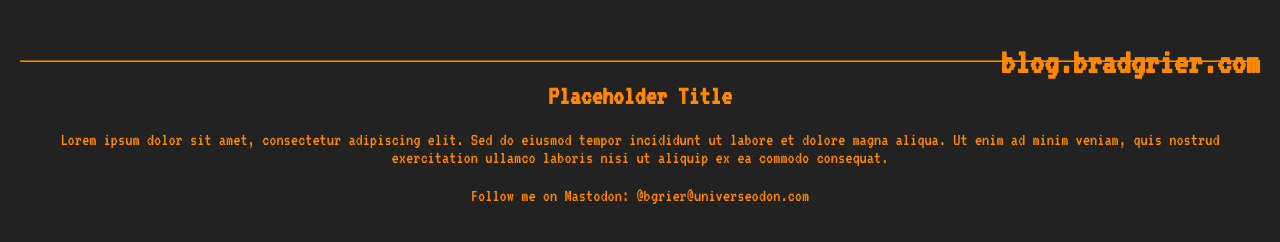
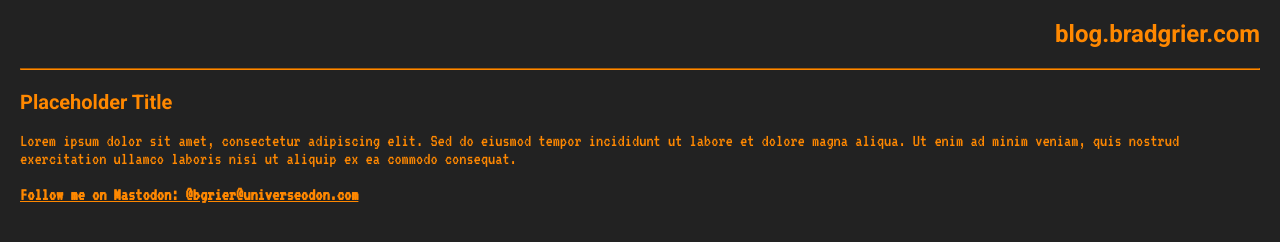
Before and after one commit to bgri/bgri.github.io, a plain HTML site: page index.html in a window 1280 px wide. Drawn offline with Linux system fonts and the light colour scheme.

Commit message:
Update index.html

```diff
--- a/index.html
+++ b/index.html
@@ -17,22 +17,34 @@
             color: #FF8800; /* Set default dark mode text color to amber (#FF8800) */
             transition: background-color 0.5s, color 0.5s; /* Add smooth transition effect */
             font-size: 18px; /* Default font size */
-            text-align: center; /* Center-align text */
         }
 
         h1 {
-            position: absolute;
-            top: 20px;
-            right: 20px;
+            font-family: 'Roboto', sans-serif;
+            text-align: right;
+            margin-top: 0;
+            margin-bottom: 10px;
+            font-size: 24px; /* Adjust heading size */
         }
 
         hr {
-            margin-top: 40px;
+            margin-top: 20px;
+            margin-bottom: 20px;
             border-color: #FF8800;
         }
 
         h2 {
+            font-family: 'Roboto', sans-serif;
             margin-top: 20px;
+            text-align: left;
+            font-size: 20px; /* Adjust heading size */
+        }
+
+        /* Style all links */
+        a {
+            color: #FF8800;
+            text-decoration: underline;
+            font-weight: bold;
         }
 
         /* Optional: You can add more styles for other elements in dark mode */
@@ -41,22 +53,6 @@
         body.light-mode {
             background-color: #fff; /* Set light mode background color */
             color: #333; /* Set light mode text color */
-        }
-
-        /* Mastodon link styles */
-        .mastodon-link {
-            margin-top: 20px;
-            color: #FF8800;
-            text-decoration: none;
-            display: flex;
-            align-items: center;
-            justify-content: center;
-        }
-
-        .mastodon-icon {
-            width: 24px;
-            height: 24px;
-            margin-right: 8px;
         }
     </style>
 </head>
@@ -68,10 +64,8 @@
     <h2>Placeholder Title</h2>
     <p>Lorem ipsum dolor sit amet, consectetur adipiscing elit. Sed do eiusmod tempor incididunt ut labore et dolore magna aliqua. Ut enim ad minim veniam, quis nostrud exercitation ullamco laboris nisi ut aliquip ex ea commodo consequat.</p>
 
-    <!-- Mastodon link -->
-    <a href="https://universeodon.com/@bgrier" target="_blank" class="mastodon-link">
-        Follow me on Mastodon: @bgrier@universeodon.com
-    </a>
+    <!-- All links are styled -->
+    <a href="https://universeodon.com/@bgrier" target="_blank">Follow me on Mastodon: @bgrier@universeodon.com</a>
 
 </body>
 </html>
```
